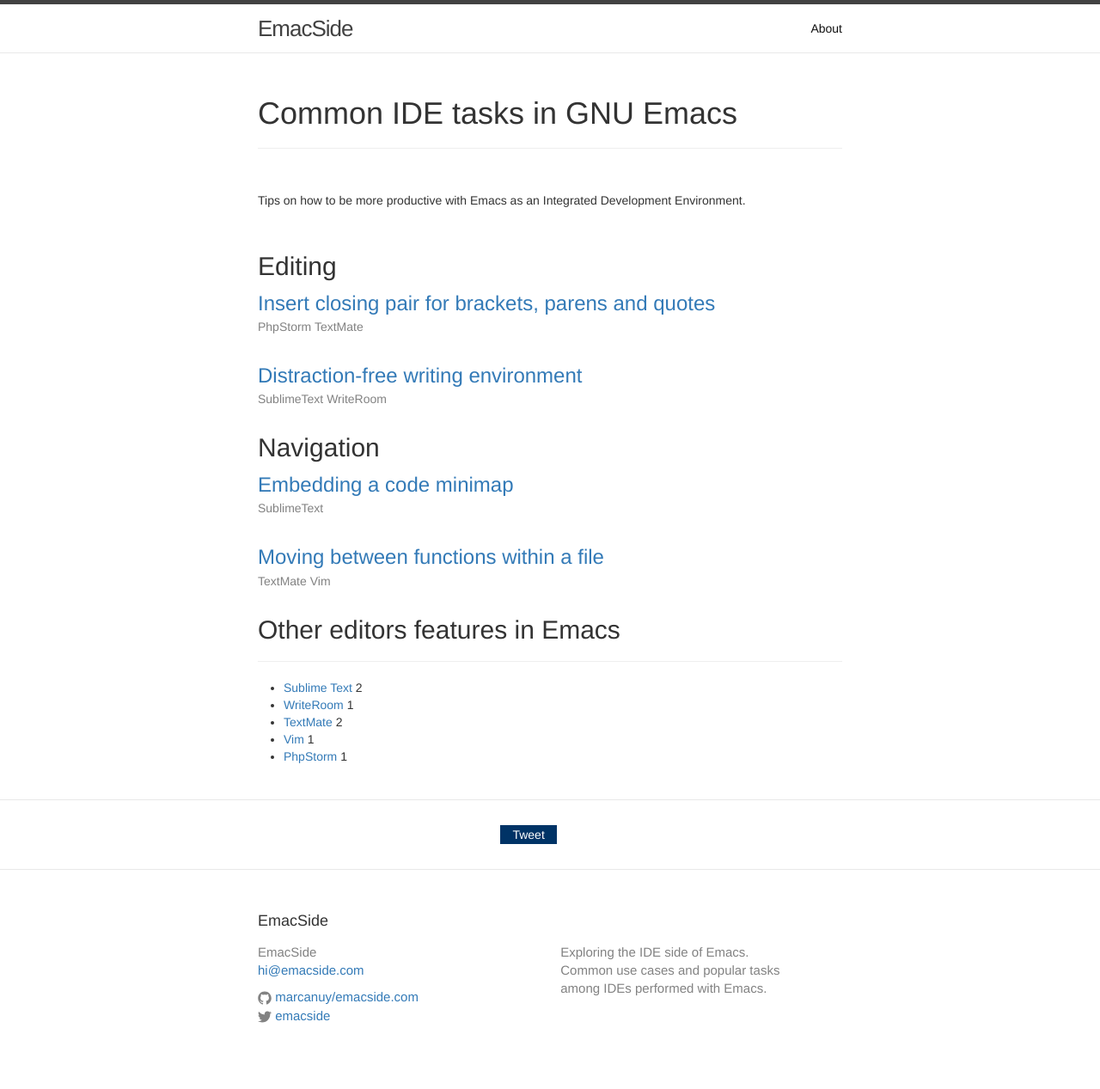
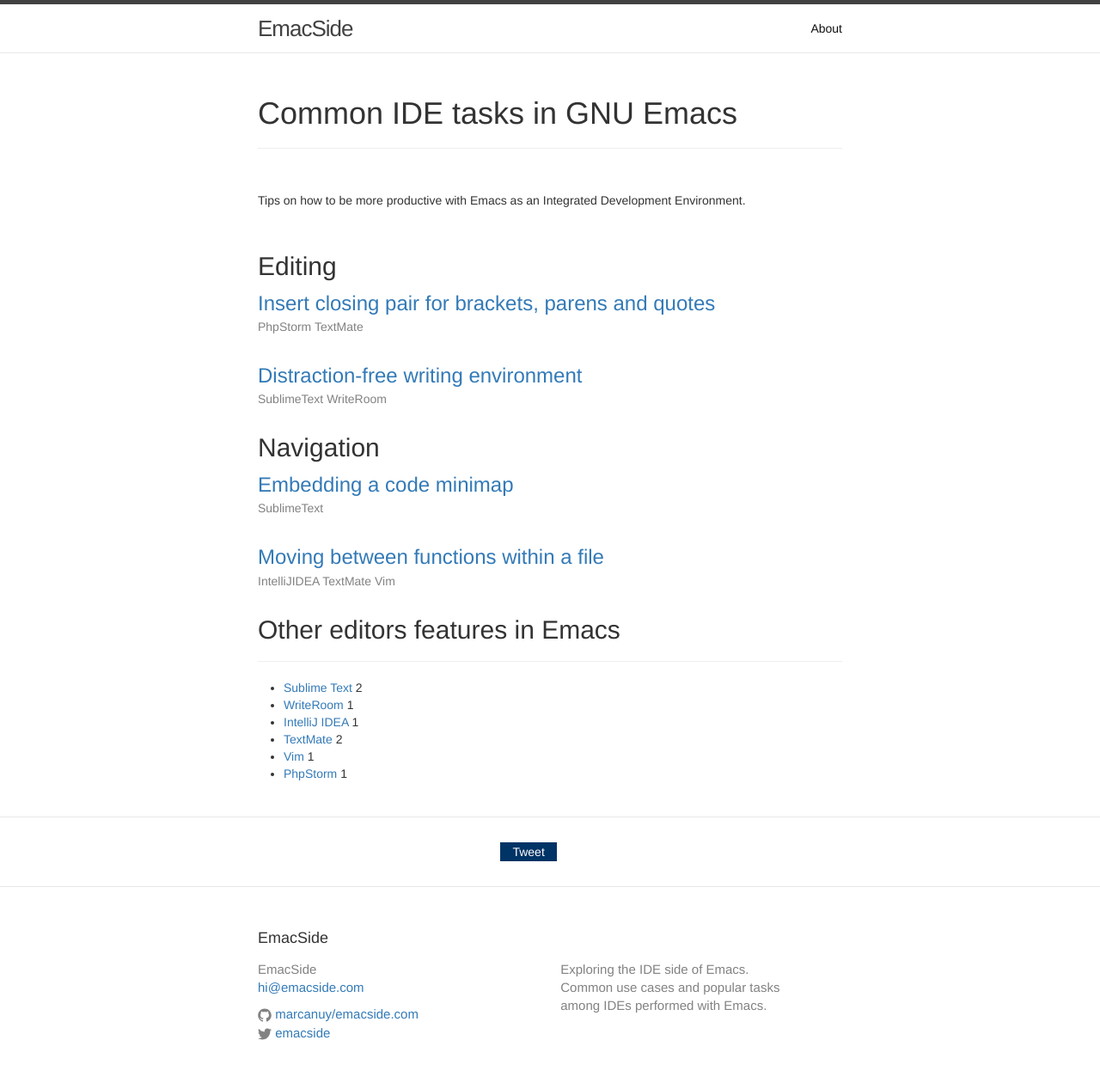
Before and after one commit to marcanuy/emacside.com, a Jekyll site: the page built from index.html, in a window 1280 px wide. Shown: the whole page at 86% size. Built offline with Jekyll 4.4.1, drawn with Linux system fonts in a browser that asks for light colours; nearby versions of some CDN libraries; comment, search, counter and statistics services are not loaded.

Commit message:
fix editor-intellij tag

```diff
--- a/navigation/_posts/2015-06-11-moving-within-function-definitions-in-current-file.markdown
+++ b/navigation/_posts/2015-06-11-moving-within-function-definitions-in-current-file.markdown
@@ -6,6 +6,7 @@
 date:   2015-06-11 10:51:14
 #author: marcanuy
 tags:
+  - editor-intellij
   - editor-textmate
   - editor-vim
   - package-imenu-mode
```
